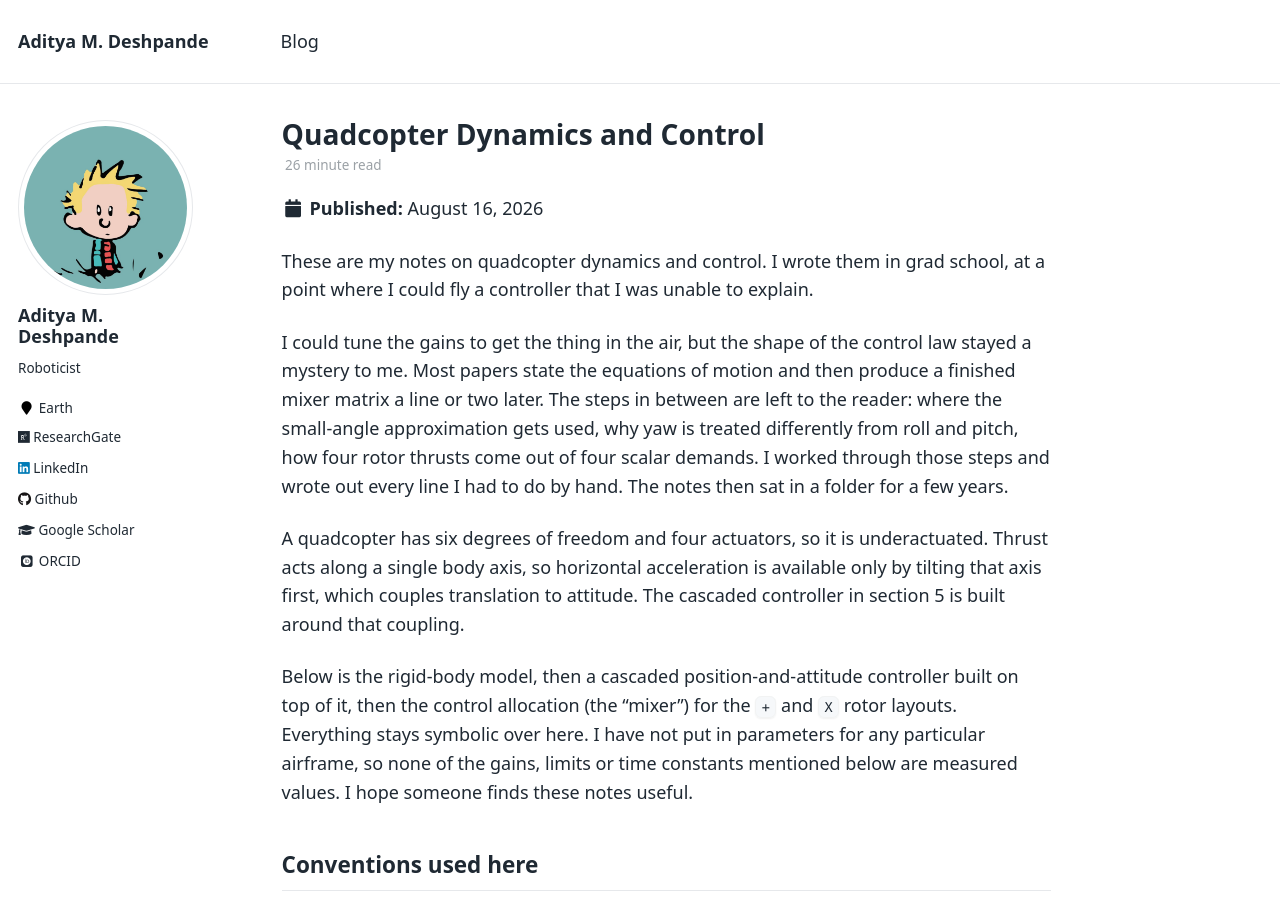
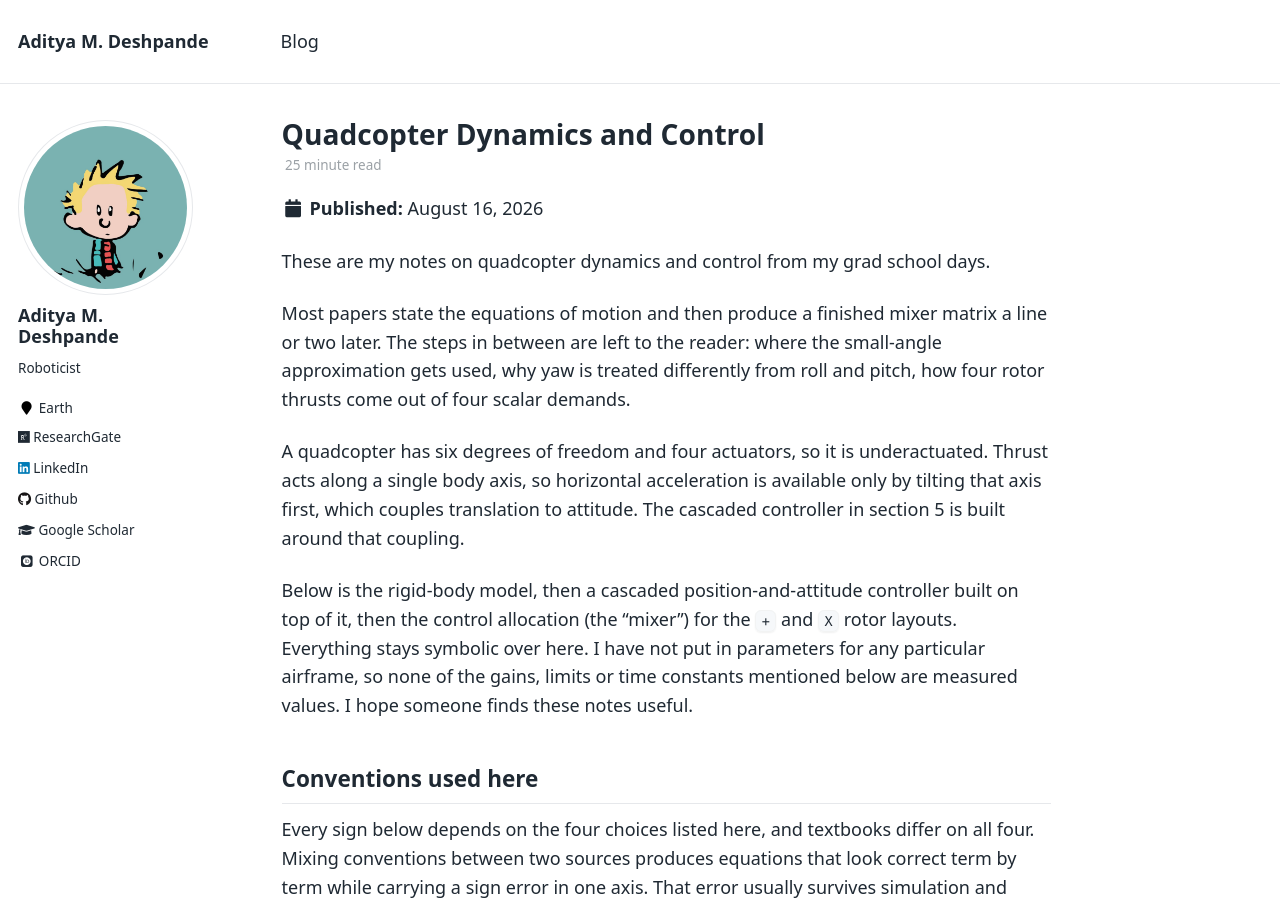
Before and after one commit to adipandas/adipandas.github.io, a Jekyll site: the page built from _posts/2026-08-16-quadcopter-dynamics-control.md, in a window 1280 px wide and 900 px high. Built offline with Jekyll 4.4.1, drawn with Linux system fonts in a browser that asks for light colours; emoji names are drawn with the system emoji font; some web fonts are replaced; formulas are drawn with MathJax 3; comment, search, counter and statistics services are not loaded.

Commit message:
Revise introduction and clarify notes origin
Updated the introduction to clarify the origin of the notes and removed some redundant sentences.

```diff
--- a/_posts/2026-08-16-quadcopter-dynamics-control.md
+++ b/_posts/2026-08-16-quadcopter-dynamics-control.md
@@ -13,9 +13,9 @@ tags:
   - Rotation
 ---
 
-These are my notes on quadcopter dynamics and control. I wrote them in grad school, at a point where I could fly a controller that I was unable to explain.
+These are my notes on quadcopter dynamics and control from my grad school days.
 
-I could tune the gains to get the thing in the air, but the shape of the control law stayed a mystery to me. Most papers state the equations of motion and then produce a finished mixer matrix a line or two later. The steps in between are left to the reader: where the small-angle approximation gets used, why yaw is treated differently from roll and pitch, how four rotor thrusts come out of four scalar demands. I worked through those steps and wrote out every line I had to do by hand. The notes then sat in a folder for a few years.
+Most papers state the equations of motion and then produce a finished mixer matrix a line or two later. The steps in between are left to the reader: where the small-angle approximation gets used, why yaw is treated differently from roll and pitch, how four rotor thrusts come out of four scalar demands.
 
 A quadcopter has six degrees of freedom and four actuators, so it is underactuated. Thrust acts along a single body axis, so horizontal acceleration is available only by tilting that axis first, which couples translation to attitude. The cascaded controller in section 5 is built around that coupling.
 
```
